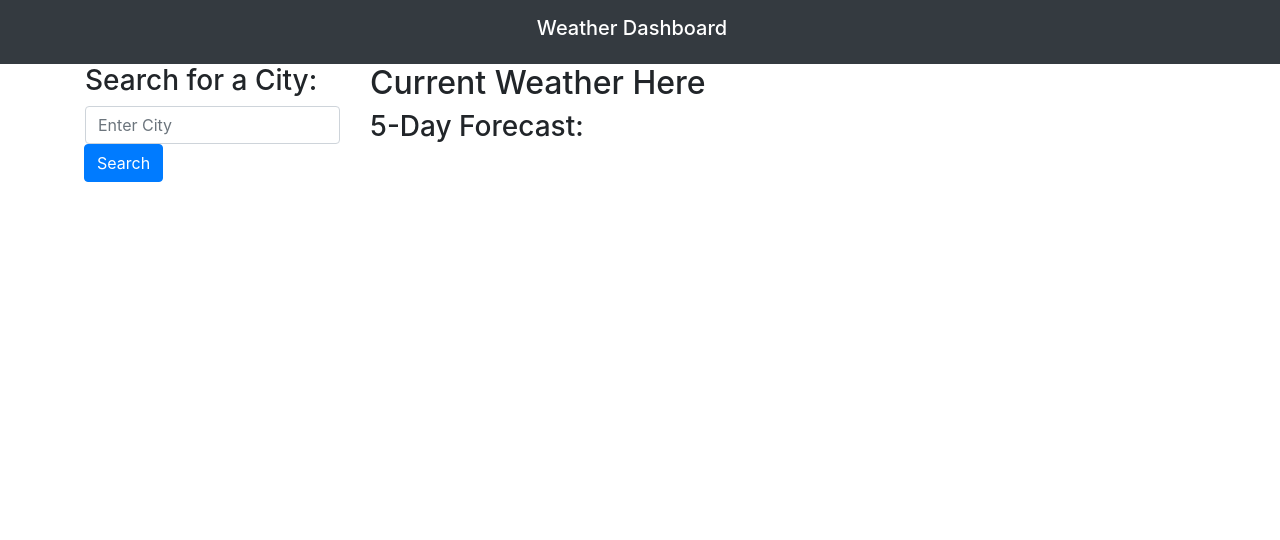
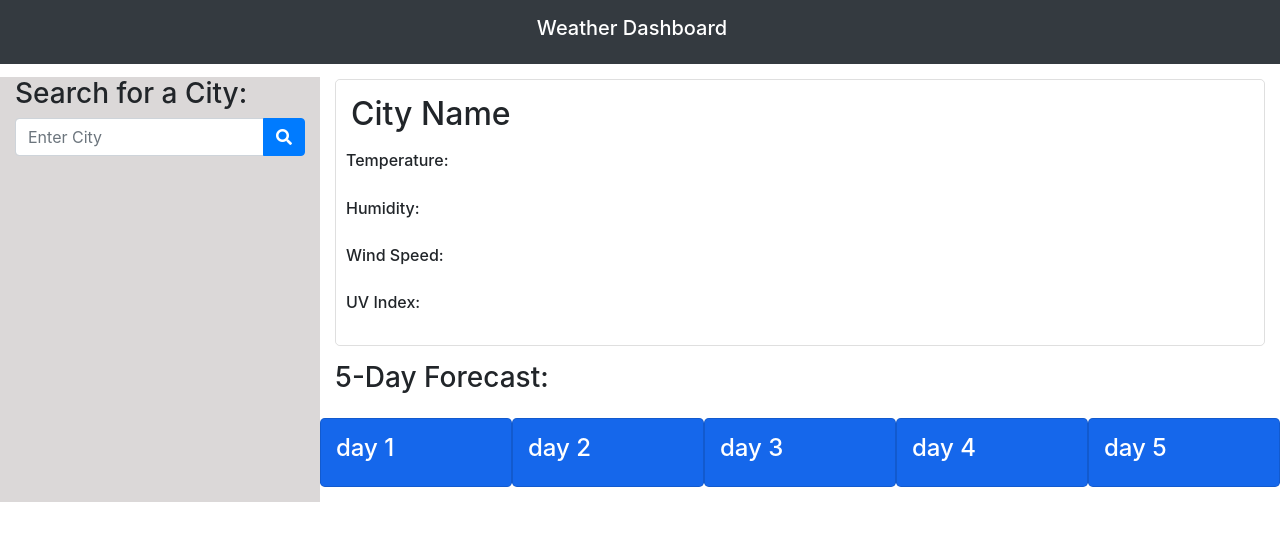
Before and after one commit to austynwhaley/weatherdashboard, a plain HTML site: page index.html in a window 1280 px wide. Drawn offline with nearby package versions, Linux system fonts and the light colour scheme.

Commit message:
html layed out for jquery input

```diff
--- a/index.html
+++ b/index.html
@@ -6,6 +6,9 @@
 
     <!-- Bootstrap CSS -->
     <link rel="stylesheet" href="https://stackpath.bootstrapcdn.com/bootstrap/4.3.1/css/bootstrap.min.css" integrity="sha384-ggOyR0iXCbMQv3Xipma34MD+dH/1fQ784/j6cY/iJTQUOhcWr7x9JvoRxT2MZw1T" crossorigin="anonymous">
+    <link rel="stylesheet" href="https://use.fontawesome.com/releases/v5.8.1/css/all.css"
+    integrity="sha384-50oBUHEmvpQ+1lW4y57PTFmhCaXp0ML5d60M1M7uH2+nqUivzIebhndOJK28anvf" crossorigin="anonymous">
+    <link rel="stylesheet" type="text/css" href="./style.css">
     <script src="https://ajax.googleapis.com/ajax/libs/jquery/3.3.1/jquery.min.js"></script>
     <title>Weather Dashboard</title>
   </head>
@@ -19,13 +22,13 @@
 
     <div class="container">
         <div class="row">
-            <div class="col-md-3 sideBar">
+            <div class="col-md-3 searchColumn">
                 <form>
                     <h3>Search for a City:</h3>
-                    <div class="userInput">
-                        <input type="text" class="form-control" id="city-input" placeholder="Enter City">
+                    <div class="input-group">
+                        <input type="text" class="form-control" id="cityInput" placeholder="Enter City">
                         <div class="input-group-append">
-                            <button type="submit" id="submit" class="btn btn-primary">Search</button>
+                            <button type="submit" id="submitCity" class="btn btn-primary fas fa-search"></button>
                         </div>
                     </div>
                 </form>
@@ -36,14 +39,25 @@
 
             </div>
 
+
             <div class="col-md-9">
-                <div id="currentWeather">
-                    <h2>Current Weather Here</h2>
+                <div id="cityStatus">
+                    <h2>City Name</h2>
+
+                    <div class="row" id="statusInfo"><h6 id="temperature">Temperature:</h6></div>
+                    <div class="row" id="statusInfo"><h6 id="humidity">Humidity:</h6></div>
+                    <div class="row" id="statusInfo"><h6 id="windSpeed">Wind Speed:</h6></div>
+                    <div class="row" id="statusInfo"><h6 id="uvIndex">UV Index:</h6></div>
+
                 </div>
                 <div>
                     <h3>5-Day Forecast:</h3>
                     <div class="row" id="weatherForecast">
-
+                        <div class="col" id="forcastDay"><h4>day 1</h4></div>
+                        <div class="col" id="forcastDay"><h4>day 2</h4></div>
+                        <div class="col" id="forcastDay"><h4>day 3</h4></div>
+                        <div class="col" id="forcastDay"><h4>day 4</h4></div>
+                        <div class="col" id="forcastDay"><h4>day 5</h4></div>
                     </div>
                 </div>
             </div>
--- a/script.js
+++ b/script.js
@@ -1,6 +1,6 @@
-var apiKey = "abedb9d601e3b4828d2d985b7119ff3c";
-var city = $('#city-input').val()
-var queryURL = "https://api.openweathermap.org/data/2.5/weather?q=" + city + "city&units=metric&APPID=" + apiKey;
+var apiKey = "2a150efcdc8fd6427901a38f082e72cc";
+var city = 'Cincinnati'
+var queryURL = `https://api.openweathermap.org/data/2.5/weather?q=${city}&units=metric&APPID=${apiKey}`;
 var submitBtn = $('#submit')
 
 function getWeather(){
@@ -9,13 +9,18 @@ function getWeather(){
         method: 'GET',
     }).then(function(response) {
         console.log(response)
-        var weatherInfo = {
+        var searchInfo = {
+            name: response.name,
             temperature: response.main.temp,
             humidity: response.main.humidity,
             wind: response.wind.speed
         }
+
+        $('#currentWeatherName').text(searchInfo.name);
     });
 };
+
+
 
 
 $('#submit').on('click', function(event) {
--- a/style.css
+++ b/style.css
@@ -1,58 +1,31 @@
 .searchColumn {
-    background-color: #eee;
-}
-
-h2, h3 {
-    padding-top: 10px;
-    font-weight: 600;
-}
-
-h4 {
-    font-weight: 600;
+    margin-top: 1%;
+    background-color: rgb(219, 216, 216);
 }
 
 .container {
     max-width: 1300px;
 }
 
-.bg-primary, .input-group {
-    margin-bottom: 10px;
-}
-
-.btn-group-vertical {
-    width: 100%;
-    display: inline-block;
-}
-
-.btn-light {
-    text-align: left;
-}
-
-.uvPadding {
-    padding: 7px;
-    border-radius: 0.3rem;
-}
-
-.card-body {
-    padding: 0.75rem;
-    padding-bottom: 0;
-}
-
-#currentWeather {
+#cityStatus {
     border: solid 1px rgba(0,0,0,.125);
     border-radius: 0.3rem;
     margin: 15px 0 15px 0;
     padding: 15px;
 }
 
-#previousSearch {
-    margin-bottom: 15px;
-    max-height: 408px;
-    overflow: auto;
+#forcastDay {
+    border: solid 1px rgba(0,0,0,.125);
+    border-radius: 0.3rem;
+    margin: 15px 0 15px 0;
+    padding: 15px;
+    background-color: rgb(21, 103, 235);
 }
 
-@media (max-width:768px) {
-    #previousSearch {
-        max-height: 152px;
-    }
+h4{
+    color: white
 }
+
+#statusInfo {
+    padding: 10px;
+}
```
